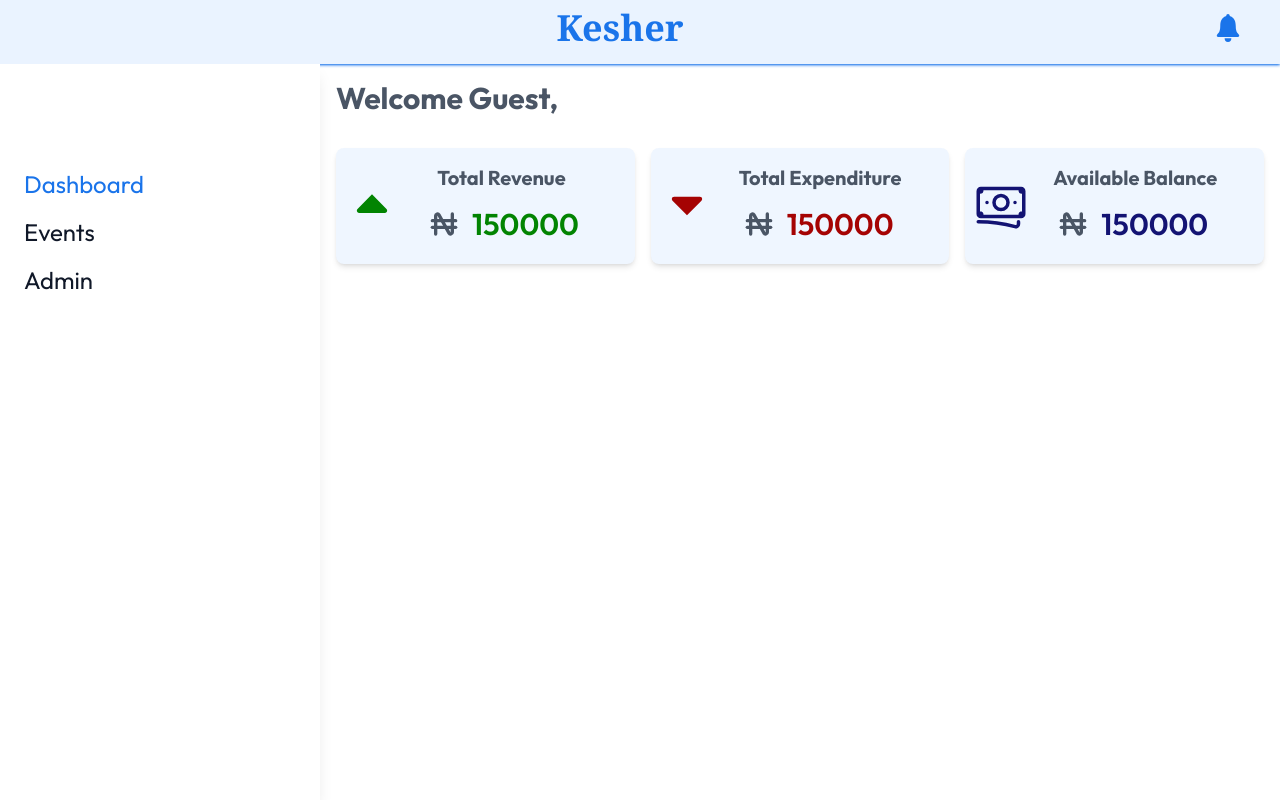
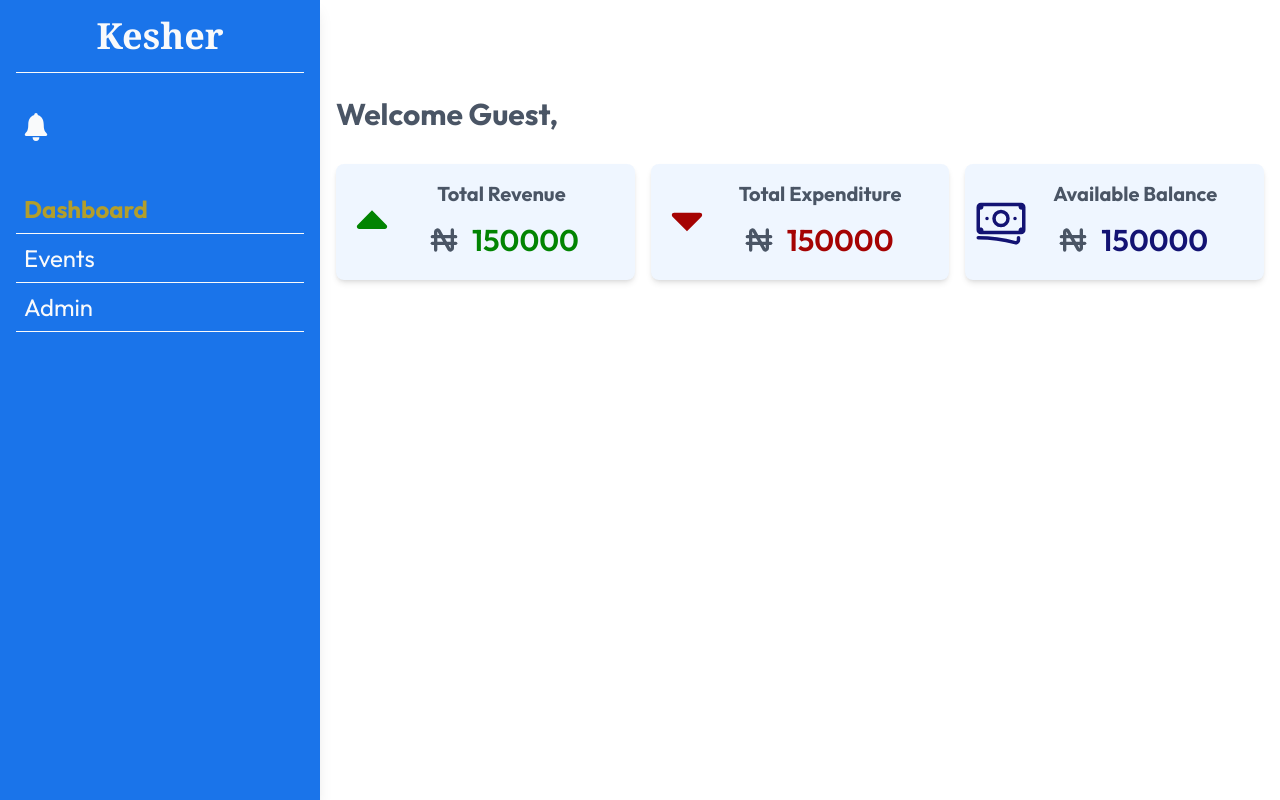
Before and after one commit to chuksdozie/kesher, a Next.js app: page /dashboard in a window 1280 px wide. Built offline with nearby package versions, Linux system fonts and the light colour scheme.

Commit message:
update: removed navbar for md and above screensizes and moved logo and notification icon to sidebar

```diff
--- /dev/null
+++ b/src/components/Logo.tsx
@@ -0,0 +1,13 @@
+import Link from "next/link";
+
+export default function Logo(): React.JSX.Element {
+  return (
+    <div className="mx-auto">
+      <Link href={"/"}>
+        <span className="font-black font-serif text-3xl sm:text-3xl md:text-4xl text-[#1A74EA] md:text-gray-50">
+          Kesher
+        </span>
+      </Link>
+    </div>
+  );
+}
--- a/src/components/NavElement.tsx
+++ b/src/components/NavElement.tsx
@@ -16,7 +16,7 @@ export default function NavElement({
   return (
     <Link
       href={href}
-      className={`text-2xl p-2 ${path === href ? "text-[#1A74EA]" : "text-gray-900"}`}
+      className={`text-2xl p-2 border-b border-gray-50 ${path === href ? "text-[#b29e2b] font-bold" : "text-gray-50 "}`}
     >
       <button onClick={toggleOpen}>{text}</button>
     </Link>
--- a/src/components/Navbar.tsx
+++ b/src/components/Navbar.tsx
@@ -1,6 +1,6 @@
 import { RxHamburgerMenu } from "react-icons/rx";
-import Link from "next/link";
 import { IoIosNotifications } from "react-icons/io";
+import Logo from "./Logo";
 
 export default function Navbar({
   toggleOpen,
@@ -9,18 +9,12 @@ export default function Navbar({
   isOpen: boolean;
 }) {
   return (
-    <nav className="fixed top-0 left-0 z-20  h-16 w-full bg-[#EAF3FF] shadow-sm shadow-[#1A74EA]">
-      <div className=" flex items-center justify-between p-2 sm:px-4 md:px-6 lg:px-8 ">
+    <nav className="fixed top-0 left-0 z-20  h-16 w-full bg-[#EAF3FF] shadow-sm shadow-[#1A74EA] md:hidden">
+      <div className=" flex items-center justify-between p-2 sm:px-4 md:px-6 lg:px-8 h-full ">
         <button onClick={toggleOpen} className="md:hidden">
           <RxHamburgerMenu className="w-10 h-9 border rounded-md text-[#1A74EA] " />
         </button>
-        <div className="mx-auto">
-          <Link href={"/"}>
-            <span className="font-black font-serif text-2xl sm:text-3xl md:text-4xl text-[#1A74EA]">
-              Kesher
-            </span>
-          </Link>
-        </div>
+        <Logo />
         <IoIosNotifications className="w-10 h-9  text-[#1A74EA] " />
       </div>
     </nav>
--- a/src/components/Sidebar.tsx
+++ b/src/components/Sidebar.tsx
@@ -1,5 +1,7 @@
+import Logo from "./Logo";
 import { MdClose } from "react-icons/md";
 import NavElement from "@/components/NavElement";
+import { IoIosNotifications } from "react-icons/io";
 
 export default function Sidebar({
   toggleOpen,
@@ -14,15 +16,23 @@ export default function Sidebar({
         <div className=" fixed inset-0 bg-blue-950 opacity-50 z-10 md:hidden" />
       )}
       <aside
-        className={`fixed z-30 h-full md:static top-16 left-0 w-80 bg-white shadow-lg md:translate-x-0 transform transition-transform duration-300 ease-in-out ${isOpen ? "translate-x-0" : "-translate-x-full"}`}
+        className={`fixed z-30 h-full md:static top-16 md:top-0 left-0 w-80 bg-[#1A74EA] shadow-lg md:translate-x-0 transform transition-transform duration-300 ease-in-out ${isOpen ? "translate-x-0" : "-translate-x-full"}`}
       >
         <div className="relative flex flex-col p-4 h-full">
+          <div className=" mx-auto hidden md:block">
+            <Logo />
+          </div>
+          <hr className=" hidden border-gray-50 my-4 w-full md:block" />
+          <div className="hidden md:block mt-5">
+            {" "}
+            <IoIosNotifications className="w-10 h-9  text-gray-50 " />
+          </div>
           <div className="w-full flex md:hidden">
             <button onClick={toggleOpen} className="ml-auto">
-              <MdClose className={`w-9 h-9 text-[#1A74EA] ml-auto`} />
+              <MdClose className={`w-9 h-9 text-white ml-auto`} />
             </button>
           </div>
-          <nav className="mt-20 flex flex-col justify-center ">
+          <nav className="mt-10 flex flex-col justify-center ">
             <NavElement
               href={"/dashboard"}
               text={"Dashboard"}
--- a/src/layout/DefaultLayout.tsx
+++ b/src/layout/DefaultLayout.tsx
@@ -13,7 +13,7 @@ export default function DefaultLayout({
     setIsOpen(!isOpen);
   };
   return (
-    <div className="h-screen flex flex-col pt-16">
+    <div className="h-screen flex flex-col ">
       <header>
         <Navbar isOpen={isOpen} toggleOpen={toggleOpen} />
       </header>
--- a/src/pages/dashboard.tsx
+++ b/src/pages/dashboard.tsx
@@ -7,7 +7,7 @@ import { TiArrowSortedDown, TiArrowSortedUp } from "react-icons/ti";
 export default function Dashboard(): React.JSX.Element {
   const user: string = useGetUser();
   return (
-    <section>
+    <section className="mt-20">
       <h1 className="text-3xl font-bold p-4">Welcome {user},</h1>
       <div className="grid grid-cols-1 sm:grid-cols-2 lg:grid-cols-3 gap-4 p-4">
         <Card
```
